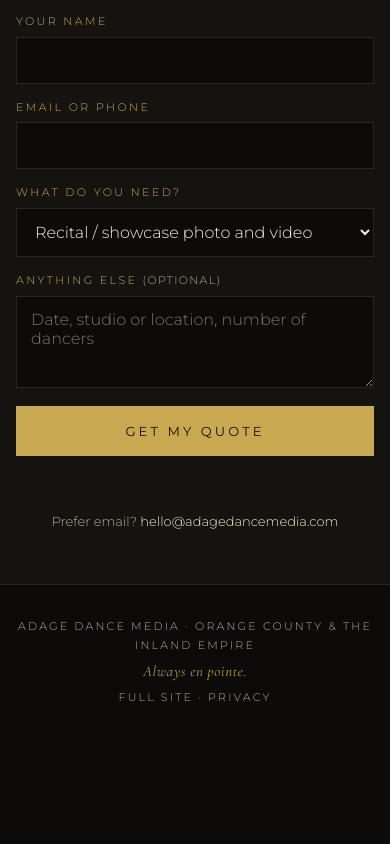
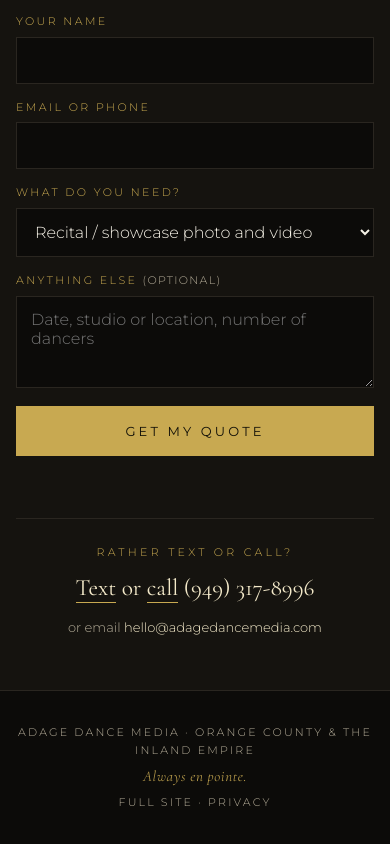
Before and after one commit to airniux/adage-dance-media, a plain HTML site: page quote.html in a window 390 px wide. Shown: the part 3881-4725 px from the top of the page. Before the commit the page ends 4688 px from the top, so only its background shows below. Drawn offline with nearby package versions, Linux system fonts and the light colour scheme.

Commit message:
Add text/call phone line to homepage and quote page
Tappable sms: and tel: links for (949) 317-8996, each tap tracked as a
Meta Pixel Contact event. Held on a branch pending owner review.

Co-Authored-By: Claude Fable 5.2 <noreply@anthropic.com>
Claude-Session: https://claude.ai/code/session_012JgpSAzr5zLVismJ3qrUsz

```diff
--- a/quote.html
+++ b/quote.html
@@ -138,8 +138,14 @@
   .sent{max-width:560px;margin:26px auto 0;border:1px solid var(--gold);padding:28px 22px;text-align:center}
   .sent-head{font-family:var(--display);font-size:24px;font-weight:500;color:var(--gold-soft);margin:0 0 8px}
   .sent-body{margin:0;color:var(--fg-dim);font-size:15px}
-  .alt{margin:22px 0 0;font-size:13px;color:var(--fg-dim)}
-  .alt a{color:var(--gold-soft)}
+  .alt{margin:30px auto 0;max-width:560px;padding-top:24px;border-top:1px solid var(--line);color:var(--fg-dim)}
+  .alt p{margin:0}
+  .alt-h{font-size:11px;letter-spacing:.3em;text-transform:uppercase;color:var(--gold)}
+  .alt-n{font-family:var(--display);font-size:clamp(22px,6vw,27px);color:var(--gold-soft);margin-top:6px!important}
+  .alt-n a{color:var(--gold-soft);border-bottom:1px solid var(--gold)}
+  .alt-n .num{white-space:nowrap;border-bottom:0}
+  .alt-e{font-size:13px;margin-top:8px!important}
+  .alt-e a{color:var(--gold-soft)}
 
   footer{padding-block:28px calc(96px + env(safe-area-inset-bottom,0px));text-align:center;border-top:1px solid var(--line)}
   footer p{margin:4px 0;font-size:11px;letter-spacing:.2em;text-transform:uppercase;color:var(--fg-dim)}
@@ -298,7 +304,11 @@ fbq('track','PageView');
         <p class="sent-head">Sent. Thank you.</p>
         <p class="sent-body">I'll get back to you within a day with dates and a quote.</p>
       </div>
-      <p class="alt">Prefer email? <a href="mailto:hello@adagedancemedia.com">hello@adagedancemedia.com</a></p>
+      <div class="alt">
+        <p class="alt-h">Rather text or call?</p>
+        <p class="alt-n"><a class="tap" href="sms:+19493178996" data-ch="text">Text</a> or <a class="tap" href="tel:+19493178996" data-ch="call">call</a> <a class="tap num" href="tel:+19493178996" data-ch="call">(949) 317-8996</a></p>
+        <p class="alt-e">or email <a href="mailto:hello@adagedancemedia.com">hello@adagedancemedia.com</a></p>
+      </div>
     </div>
   </section>
 </main>
@@ -360,6 +370,7 @@ fbq('track','PageView');
       .catch(function(){ btn.disabled=false; btn.textContent='Get my quote';
         status.textContent='That didn’t go through. Please email hello@adagedancemedia.com.'; });
   });
+  document.querySelectorAll('a.tap').forEach(function(a){ a.addEventListener('click', function(){ try{ if(window.fbq) fbq('track','Contact',{method:a.dataset.ch}); }catch(_){} }); });
 </script>
 </body>
 </html>
```
Also changed, not shown: index.html (+6 -0 lines).
